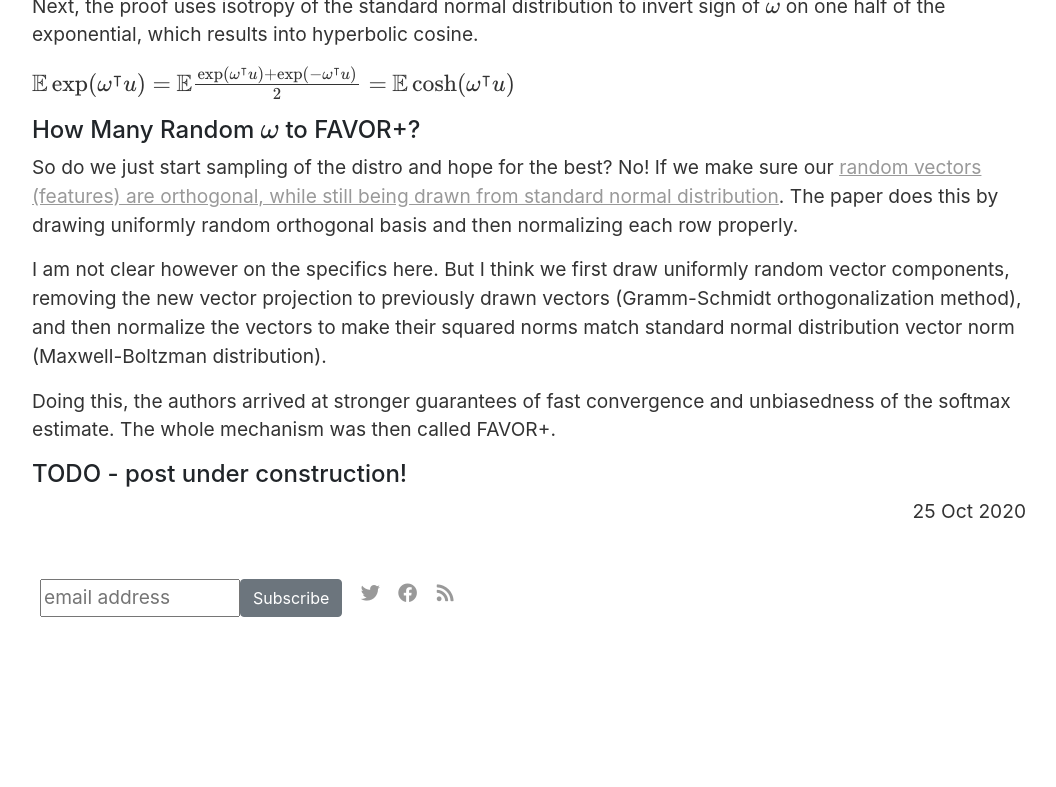
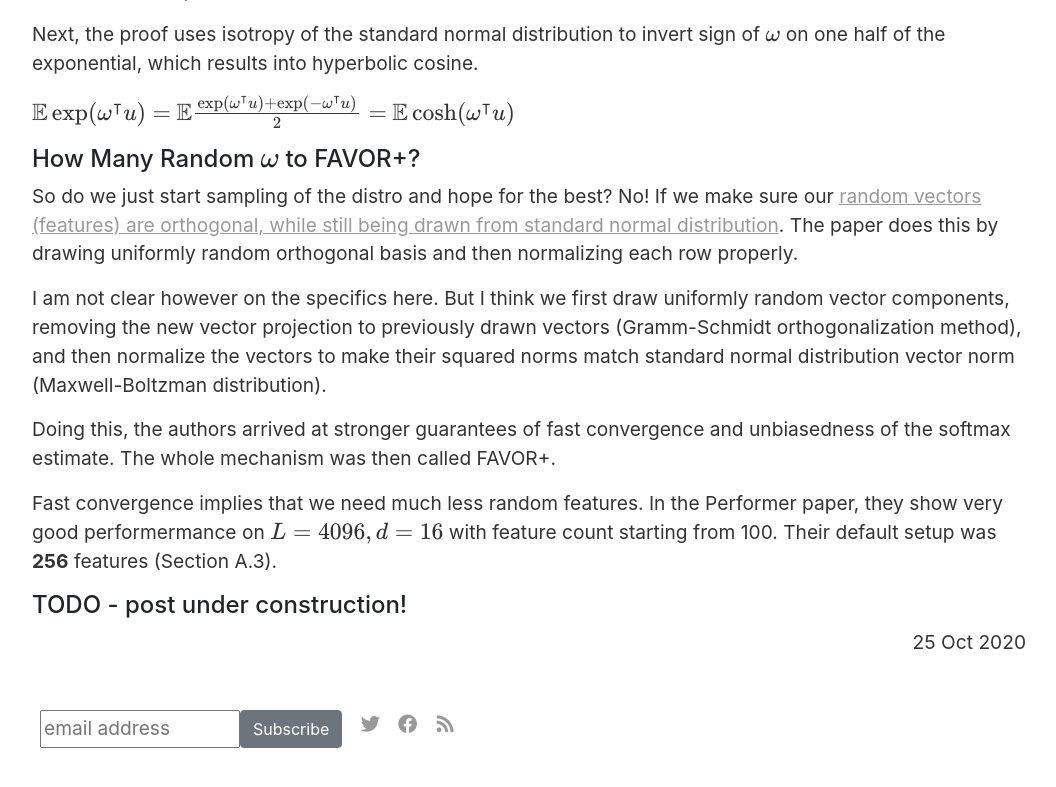
Before and after one commit to vackosar/vackosar.github.io, a Jekyll site: the page built from _posts/2020-10-25-Performers-FAVOR+-Faster-Transformer-Attention.md, in a window 1280 px wide and 900 px high, scrolled down 1894 px. Shown: the top 787 px of the window, without its empty margins (111-1167 px from the left). Built offline with Jekyll 4.4.1, drawn with Linux system fonts in a browser that asks for light colours; nearby versions of some CDN libraries; library files that are not in the unit come from our copies; comment, search, counter and statistics services are not loaded; some of the changed text lies outside the part shown.

Commit message:
performers publish

```diff
--- a/_posts/2020-10-25-Performers-FAVOR+-Faster-Transformer-Attention.md
+++ b/_posts/2020-10-25-Performers-FAVOR+-Faster-Transformer-Attention.md
@@ -26,7 +26,8 @@
 The attention mechanism is the kingpin of the Tranformer model. It drives the results, but runs the memory and time racket of \\( O(L^2d) \\), where \\( L \\) is input token count and \\( d \\) is the latent representation dimension.
 
 [The Reformer](https://ai.googleblog.com/2020/01/reformer-efficient-transformer.html), [Longformer](https://arxiv.org/abs/2004.05150) and others attempted to topple it with \\( O(L \log L ) \\).
-But only recently published [Performer](https://ai.googleblog.com/2020/10/rethinking-attention-with-performers.html) done the job with \\( O(L d^2 \log d ) \\).
+Then there was this model - Linformer they called him, and he had linear complexity. But he didn't make it.
+Only recently published [Performer](https://ai.googleblog.com/2020/10/rethinking-attention-with-performers.html) done the job with \\( O(L d^2 \log d ) \\).
 
 How was that done? Read on, traveller! I will tell you a great story.
 
@@ -91,5 +92,9 @@
 Doing this, the authors arrived at stronger guarantees of fast convergence and unbiasedness of the softmax estimate.
 The whole mechanism was then called FAVOR+.
 
+Fast convergence implies that we need much less random features.
+In the Performer paper, they show very good performermance on \\( L = 4096, d = 16\\) with feature count starting from 100.
+Their default setup was **256** features (Section A.3).
+
 
 #### TODO - post under construction!
```
